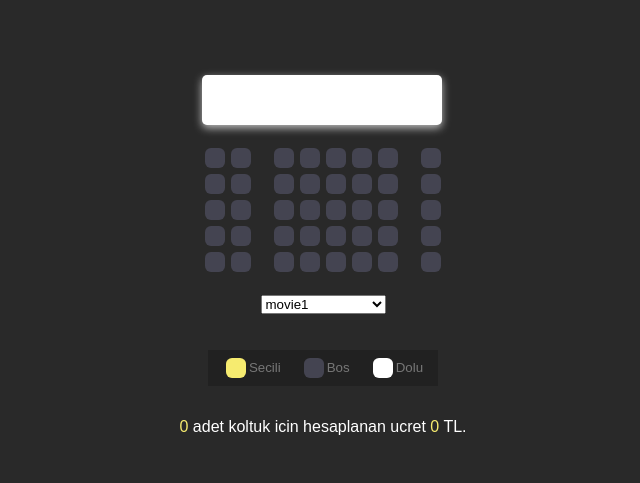
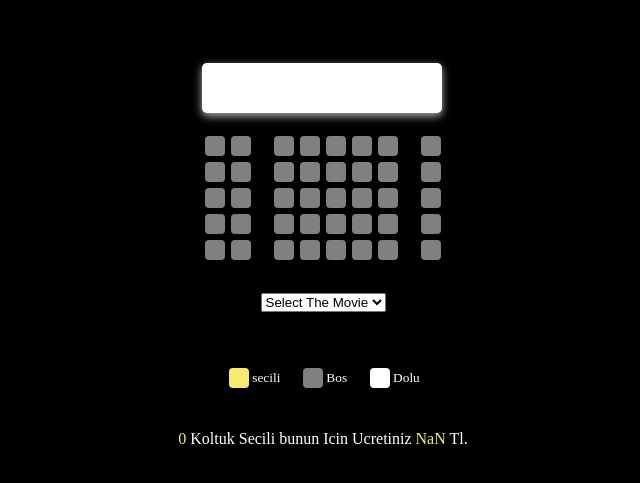
Before and after one commit to MehmetEminOzbek/Sinema-Bilet-Otomasyonu, a plain HTML site: page index.html in a window 1280 px wide. Shown: the part 147-630 px from the top of the page, without its empty margins (317-957 px from the left). Drawn offline with Linux system fonts and the light colour scheme.

Commit message:
localhost conn

```diff
--- a/index.html
+++ b/index.html
@@ -2,16 +2,16 @@
 <html lang="en">
 
 <head>
-    <meta charset="UTF-8" />
-    <meta http-equiv="X-UA-Compatible" content="IE=edge" />
-    <meta name="viewport" content="width=device-width, initial-scale=1.0" />
-    <title>Sinema Bilet Otomasyonu</title>
-    <link rel="stylesheet" href="style.css" />
+    <meta charset="UTF-8">
+    <meta http-equiv="X-UA-Compatible" content="IE=edge">
+    <meta name="viewport" content="width=device-width, initial-scale=1.0">
+    <title>Document</title>
+    <link rel="stylesheet" href="style.css">
 </head>
 
 <body>
     <div class="container">
-        <div class="screen"></div>
+        <div class="scree"></div>
         <div class="row">
             <div class="seat"></div>
             <div class="seat"></div>
@@ -64,25 +64,25 @@
         </div>
     </div>
 
+
     <div class="movie-list">
         <select id="movie">
-        <option disabled>Select The Movie</option>
-        <option value="20">movie1</option>
-        <option value="25">movie2</option>
-        <option value="30">movie3</option>
-      </select>
+            <option  disabled selected>Select The Movie</option>
+            <option value="20">Movie1</option>
+            <option value="25">Movie2</option>
+            <option value="30">Movie3</option>
+        </select>
     </div>
 
     <ul class="info">
         <li>
             <div class="seat selected"></div>
-            <small>Secili</small>
+            <small>secili</small>
         </li>
         <li>
             <div class="seat"></div>
             <small>Bos</small>
         </li>
-
         <li>
             <div class="seat reserved"></div>
             <small>Dolu</small>
@@ -90,7 +90,7 @@
     </ul>
 
     <p class="text">
-        <span id="count">0</span> adet koltuk icin hesaplanan ucret <span id="amount">0</span> TL.
+        <span id="count">0</span> Koltuk Secili bunun Icin Ucretiniz <span id="amount">0</span> Tl.
     </p>
 
     <script src="script.js"></script>
--- a/script.js
+++ b/script.js
@@ -1,26 +1,24 @@
-const container = document.querySelector(".container");
-const count = document.getElementById("count");
-const amount = document.getElementById("amount");
-const select = document.getElementById("movie");
-const seats = document.querySelectorAll(".seat:not(.reserved)");
+const container = document.querySelector('.container');
+const count = document.getElementById('count');
+const amount = document.getElementById('amount');
+const select = document.getElementById('movie');
+const seats = document.querySelectorAll('.seat:not(.reserved)');
+
+getFromlocalStorage();
 calculateTotal();
-getFromLocalStorage();
-container.addEventListener("click", function(e) {
-    if (
-        e.target.classList.contains("seat") &&
-        !e.target.classList.contains("reserved")
-    ) {
-        e.target.classList.toggle("selected");
+
+container.addEventListener('click', function(e) {
+    if (e.target.classList.contains('seat') && !e.target.classList.contains('reserved')) {
+        e.target.classList.toggle('selected');
         calculateTotal();
     }
-});
-select.addEventListener("change", function(e) {
+})
+select.addEventListener('change', function(e) {
     calculateTotal();
-});
+})
 
 function calculateTotal() {
-    const selectedSeats = container.querySelectorAll(".seat.selected");
-
+    const selectedSeats = container.querySelectorAll('.seat.selected');
     const selectedSeatsArr = [];
     const seatsArr = [];
     selectedSeats.forEach(function(seat) {
@@ -29,19 +27,24 @@ function calculateTotal() {
     seats.forEach(function(seat) {
         seatsArr.push(seat);
     });
-    let selectedSeatIndexs = selectedSeatsArr.map(function(seat) {
+    let selectedSeatsIndexes = selectedSeatsArr.map(function(seat) {
         return seatsArr.indexOf(seat);
     });
-    let selectedSeatCount = selectedSeats.length;
+    let selectedSeatsCount = selectedSeats.length;
     count.innerText = selectedSeats.length;
-    amount.innerText = selectedSeatCount * select.value;
+    amount.innerText = selectedSeatsCount * select.value;
 
-    saveTolocalStorage(selectedSeatIndexs);
+    saveTolocalStorage(selectedSeatsIndexes);
 }
 
-function getFromLocalStorage() {
-    const selectedSeats = JSON.parse(localStorage.getItem("selectedSeats"));
+function saveTolocalStorage(indexes) {
+    localStorage.setItem('selectedSeats', JSON.stringify(indexes));
+    localStorage.setItem("selectedSeatsMovie", select.selectedIndex);
+}
 
+function getFromlocalStorage() {
+    const selectedSeats = JSON.parse(localStorage.getItem('selectedSeats'));
+    const selectedMovieIndex = localStorage.getItem(localStorage.getItem('selectedMovieIndex'));
     if (selectedSeats != null && selectedSeats.length > 0) {
         seats.forEach(function(seat, index) {
             if (selectedSeats.indexOf(index) > -1) {
@@ -49,13 +52,7 @@ function getFromLocalStorage() {
             }
         });
     }
-    const selectedMovieIndex = localStorage.getItem('selectMovieIndex');
     if (selectedMovieIndex != null) {
         select.selectedIndex = selectedMovieIndex;
     }
 }
-
-function saveTolocalStorage(indexs) {
-    localStorage.setItem("selectedSeats", JSON.stringify(indexs));
-    localStorage.setItem("selectedMovie", select.selectedIndex);
-}
--- a/style.css
+++ b/style.css
@@ -1,77 +1,65 @@
-body {
+body{
+    background-color: black;
+    flex-direction: column;
+    display: flex;
+    justify-content: center;
+    align-items: center;
+    height: 100vh;
     margin: 0;
-    height: 100vh;
-    background-color: #292929;
-    display: flex;
-    align-items: center;
-    justify-content: center;
-    flex-direction: column;
     color: #fff;
-    font-family: Arial, Helvetica, sans-serif;
 }
-
-.seat {
-    background-color: #444451;
+.seat{
+    background-color: gray;
     width: 20px;
     height: 20px;
+    border-radius: 4px;
+    display: flex;
     margin: 3px;
-    border-radius: 6px;
+    transition: .5s ;
+}
+.seat:not(.reserved):hover{
+    transform: scale(1.2);
+    cursor: pointer;
     transition: .5s;
 }
-
-.seat:not(.reserved):hover {
-    cursor: pointer;
-    transform: scale(1.2);
-    transition: .5s;
+.seat.selected{
+background-color: #f6eb6f;
 }
-
-.row {
+.seat.reserved{
+    background-color: #fff;
+}
+.seat:nth-of-type(2){
+    margin-right:20px ;
+}
+.seat:nth-last-of-type(2){
+    margin-right: 20px;
+}
+.scree{
+    width: 240px;
+    height: 50px;
+    margin:  20px 0 ;
+    background-color: #fff  ;
+    border-radius: 5px;
+    box-shadow: 0 3px 8px rgba(255, 255,255, .7);
+}
+.row{
     display: flex;
 }
-
-.seat.selected {
-    background-color: #f6eb6f;
+.movie-list{
+    margin: 30px  0;
 }
-
-.seat.reserved {
-    background-color: #fff;
+.info{
+    background-color: rgba(0, 0, 0, .7);
+    display: flex;
+    padding: 7px;
+    color: #fff;
 }
-
-.seat:nth-of-type(2) {
-    margin-right: 20px;
-}
-
-.seat:nth-last-of-type(2) {
-    margin-right: 20px;
-}
-
-.screen {
-    border-radius: 5px;
-    width: 240px;
-    height: 50px;
-    background-color: #fff;
-    margin: 20px 0;
-    box-shadow: 0 3px 8px rgba(255, 255, 255, .7);
-}
-
-.movie-list {
-    margin: 20px 0;
-}
-
-.info {
-    background-color: rgba(0, 0, 0, 0.2);
-    padding: 5px;
-    color: #777;
-    display: flex;
-}
-
 .info li {
     display: flex;
+    justify-content: center;
     align-items: center;
-    justify-content: center;
-    margin: 0 10px;
+    margin: 0 10px ;
 }
-
-p.text span {
+p.text span{
     color: #f6eb6f;
 }
```
